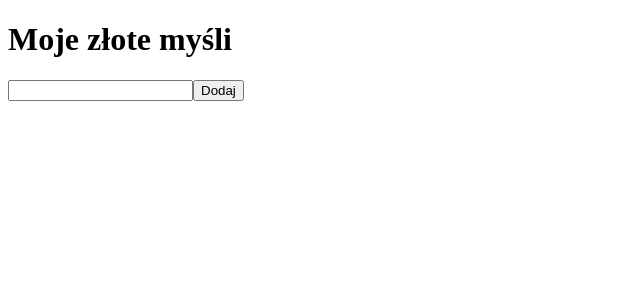
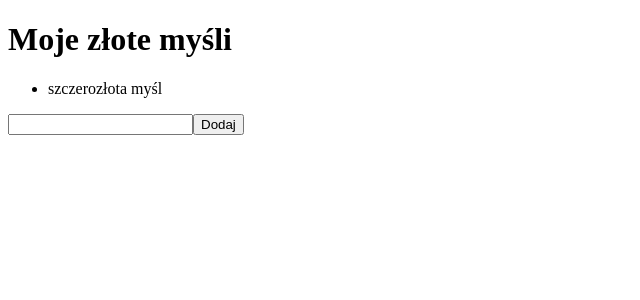
Before and after one commit to GeorgeDev012/Amiw, an Angular app: page / in a window 1280 px wide. Both pictures are taken after a click on the button "Dodaj". Shown: the top 300 px of the page, without its empty margins (0-640 px from the left). Built offline with nearby package versions, Linux system fonts and the light colour scheme.

Commit message:
Projection of gold thoughts

```diff
--- a/src/app/app.component.html
+++ b/src/app/app.component.html
@@ -1,5 +1,7 @@
 <!--The content below is only a placeholder and can be replaced.-->
 <h1>Moje złote myśli</h1>
-<ul>{{text}}</ul>
+<ul>
+  <li *ngFor="let thought of thoughts">{{thought}}</li>
+</ul>
 <input type="text" [value]="text" (input)="text = $event.traget.value">
 <button (click)="addThought()">Dodaj</button>
```
